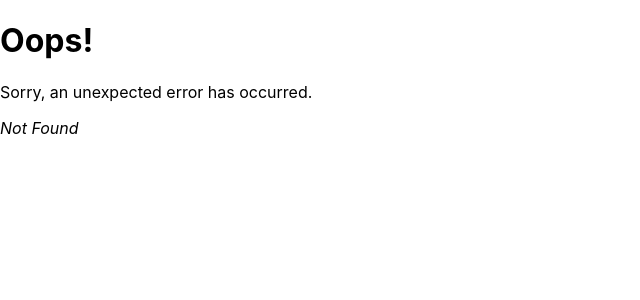
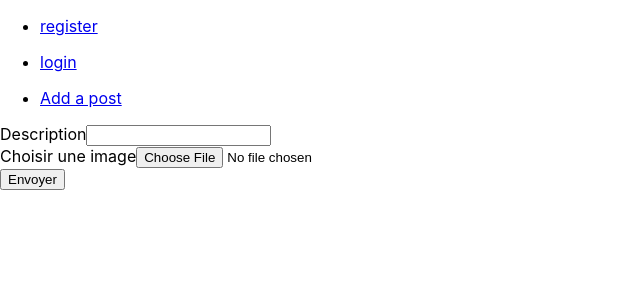
Before and after one commit to IsmaelSaid/instawish-front, a React (Create React App) app: page /addPost in a window 1280 px wide. Before the commit this address had no page. Shown: the top 300 px of the page, without its empty margins (0-640 px from the left). Built offline with nearby package versions, Linux system fonts and the light colour scheme.

Commit message:
Add : The user can add a post with a description and a picture

```diff
--- a/src/components/navbar/Navbar.jsx
+++ b/src/components/navbar/Navbar.jsx
@@ -10,6 +10,9 @@ function Navbar() {
                 <ul>
                     <li><Link to={`login`}>login</Link></li>
                 </ul>
+                <ul>
+                    <li><Link to={`addPost`}>Add a post</Link></li>
+                </ul>
             </nav>
             <div><Outlet /></div>
         </div>
--- /dev/null
+++ b/src/components/post/AddPost.jsx
@@ -0,0 +1,81 @@
+import { useState } from "react"
+
+function AddPost() {
+    /**
+     * État associé à la description poste.
+     * @type(string)
+    */
+    const [description, setDescription] = useState('');
+
+    /**
+     * État associé au fichier photo du poste.
+     * @type {File[]}
+     * @see https://uploadcare.com/blog/how-to-upload-file-in-react/
+     */
+    const [file, setFile] = useState([]);
+
+    /**
+     * État associé à la présence ou non d'une erreur lorsque l'utilisateur envoie un post.
+     * @type(boolean)
+     */
+    const [errAddPost, setErrAddPost] = useState(false)
+
+    /**
+     * Gère la soumission du formulaire.
+     * @param {React.FormEventHandler<HTMLFormElement>} e - l'évenement associé à la soumission du formulaire
+     */
+    const handleForm = (e) => {
+        e.preventDefault()
+
+        var header = new Headers()
+        header.append('Authorization', `Bearer ${localStorage.getItem('token')}`)
+        // console.log(`Bearer ${localStorage.getItem('token')}`)
+
+        var formdata = new FormData()
+        formdata.append('description', description)
+        formdata.append('picture', file)
+
+        var requestOptions = {
+            method: 'POST',
+            headers: header,
+            body: formdata,
+            redirect: 'follow'
+        };
+        fetch("https://symfony-instawish.formaterz.fr/api/post/add", requestOptions).then((response) => {
+            if (!response.ok) {
+                throw new Error(`HTTP error: ${response.status}`);
+            }
+            return response.text()
+        }).then((value) => {
+            /***
+             *  Réaliser un traitement en cas de requête reussite...
+             */
+            console.log("ajout réussi")
+        }).catch((reason) => {
+            /**
+             * Réaliser un traitement en cas de requête non réussite...
+             */
+            setErrAddPost(true)
+        })
+
+    }
+
+    return (
+        <form onSubmit={handleForm}>
+            <div>
+                <label htmlFor="inputDescription">Description</label>
+                <input type="text" name="inputDescription" onChange={(e) => { setDescription(e.target.value) }} />
+            </div>
+
+            <div>
+                <label htmlFor="inputFile">Choisir une image</label>
+                <input type="file" name="inputFile" onChange={(e) => { setFile(e.target.files[0]) }} />
+            </div>
+            {errAddPost ? <p>Une erreur est survenu</p> : null}
+            <button type="submit">Envoyer</button>
+        </form>)
+
+
+}
+
+export default AddPost
--- a/src/index.jsx
+++ b/src/index.jsx
@@ -5,7 +5,7 @@ import Navbar from './components/navbar/Navbar';
 import ErrorPage from './components/error/Error';
 import Register from './components/register/Register';
 import Login from './components/login/Login';
-
+import AddPost from './components/post/AddPost';
 import {
   createBrowserRouter,
   RouterProvider,
@@ -24,6 +24,10 @@ const router = createBrowserRouter([
       {
         path: "login",
         element: <Login />,
+      },
+      {
+        path : "addPost",
+        element : <AddPost/>
       }
     ]
   },
```
